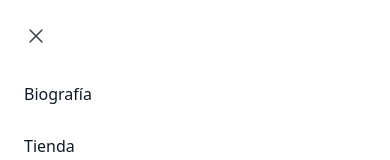
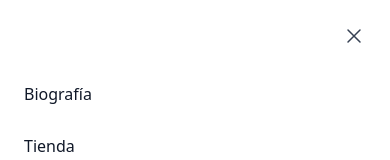
Before and after one commit to vigosan/miguelsoro-com, a Next.js app: page / in a window 390 px wide. Both pictures are taken after a click on the button "Open main menu". Shown: the top 160 px of the page. Built offline with nearby package versions, Linux system fonts and the light colour scheme.

Commit message:
change close button position

```diff
--- a/components/Header.tsx
+++ b/components/Header.tsx
@@ -67,7 +67,7 @@
       >
         <div className="fixed inset-0 z-10" />
         <Dialog.Panel className="fixed inset-y-0 right-0 z-10 w-full overflow-y-auto bg-white py-6 px-6 sm:max-w-sm sm:ring-1 sm:ring-gray-900/10">
-          <div className="flex items-center justify-between">
+          <div className="flex items-center justify-end">
             <button
               type="button"
               className="-m-2.5 rounded-md p-2.5 text-gray-700"
```
